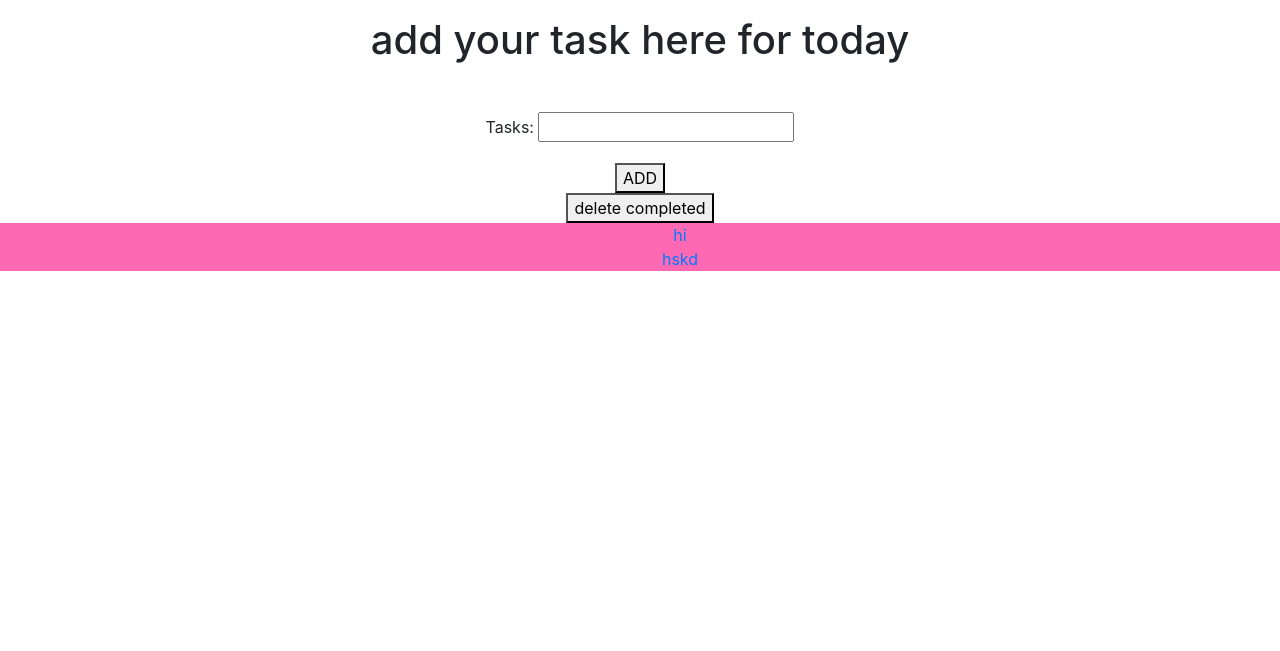
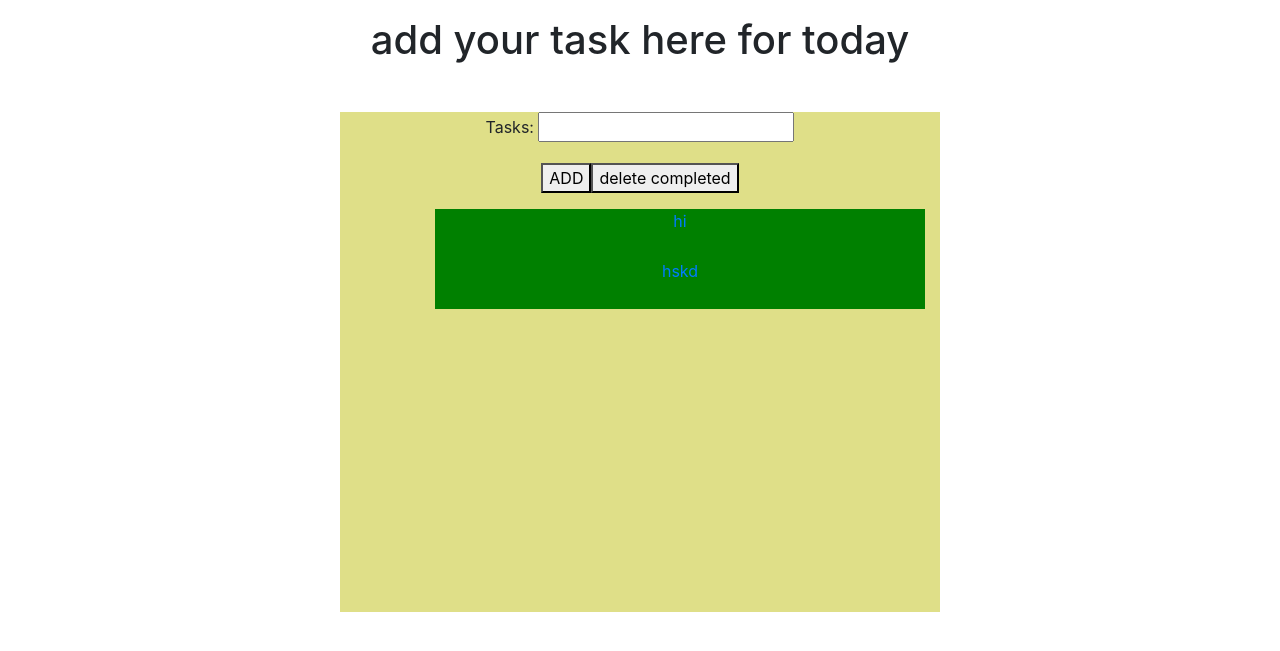
Before and after one commit to mukulvashisht1026/Todo_list_using_django, a Django app: page /list/todo/ in a window 1280 px wide. Shown: the top 651 px of the page. Run offline with Django 3.2, Linux system fonts and the light colour scheme; data comes from the database, SQL or seed files in the repository; both versions use the stored data as it was after the commit; some libraries are stand-ins or nearby versions.

Commit message:
add styling

```diff
--- a/list/templates/list/home.html
+++ b/list/templates/list/home.html
@@ -5,14 +5,25 @@
 
 	<title>TODO LIST</title>
 	<style type="text/css">
+	#todo{
+		height: 500px;
+		width: 600px;
+		background-color: #DFDF88;
+	}
 		.completed_task{
-			background-color: hotpink;
+			background-color: red;
 			color: red;
 			list-style:none;
+			height: 50px;
+			widows: 500px;
+
 		}
 		.in_completed_task{
-			background-color: red
+			background-color: green;
 			color: green;
+
+			height: 50px;
+			widows: 500px;
 			list-style:none;
 		}
 
@@ -25,7 +36,7 @@
     <link rel="stylesheet" href="https://stackpath.bootstrapcdn.com/bootstrap/4.1.3/css/bootstrap.min.css" integrity="sha384-MCw98/SFnGE8fJT3GXwEOngsV7Zt27NXFoaoApmYm81iuXoPkFOJwJ8ERdknLPMO" crossorigin="anonymous">
 
 </head>
-<body>
+<body class="container">
 	<center><strong><p>
 <h1>add your task here for today </h1>
 <br>
@@ -33,31 +44,35 @@
 </p></strong></center>
 <center>
 	<p>
-		<div><form method="POST" action="{% url 'add' %}">
+		<div class="container" id="todo"><form method="POST" action="{% url 'add' %}">
+			<div class="form-group">
 			{% csrf_token %}
 			{{ form.as_p }}
+		<div class="btn-group">
 			<button type="submit" name="save" value="1">ADD</button>
-
+			<a href="{% url 'delete' %}"><button type="button">delete completed</button>
+		</div>
+		</div>
 
 
 		</form>
-		<a href="{% url 'delete' %}"><button type="button">delete completed</button>
+
 			</a>
-		</div>
 
-		<div ><ul class="completed_task">
+
+		<div><ul >
 		{% for objects in all_objects %}
 			{% if objects.check %}
-			<div ><a href="{% url 'complete' objects.id %}" ><li>{{ objects.text }}</li></a></div></ul>
+			<div class="completed_task" ><a href="{% url 'complete' objects.id %}" ><li>{{ objects.text }}</li></a></div></ul>
 			{% else %}
-			<ul class="in_completed_task">
-					<div><a href="{% url 'complete' objects.id %}" ><li>{{ objects.text }}</li></a></div></ul>
+			<ul>
+					<div  class="in_completed_task"><a href="{% url 'complete' objects.id %}" ><li>{{ objects.text }}</li></a></div></ul>
 		{% endif %}
 		{% endfor %}
 
 
 		</div>
-
+		</div>
 
 	</p>
 
```
Also changed, not shown: db.sqlite3.
